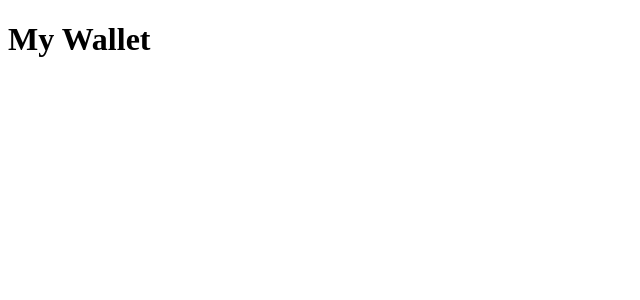
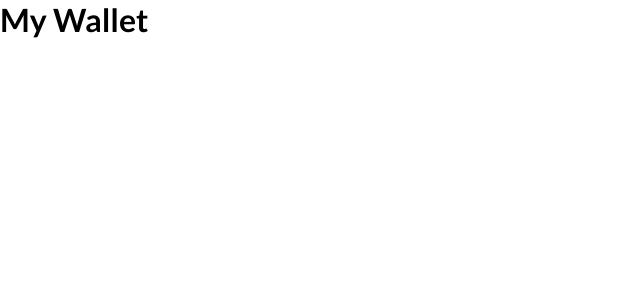
Before and after one commit to Luke0195/My-Digital-wallet, a React (Vite) app: page / in a window 1280 px wide. Shown: the top 300 px of the page, without its empty margins (0-640 px from the left). Built offline with nearby package versions, Linux system fonts and the light colour scheme.

Commit message:
feat: create global styles

```diff
--- a/index.html
+++ b/index.html
@@ -4,6 +4,12 @@
     <meta charset="UTF-8" />
     <link rel="icon" type="image/svg+xml" href="/vite.svg" />
     <meta name="viewport" content="width=device-width, initial-scale=1.0" />
+    <link rel="preconnect" href="https://fonts.googleapis.com" />
+    <link rel="preconnect" href="https://fonts.gstatic.com" crossorigin />
+    <link
+      href="https://fonts.googleapis.com/css2?family=Lato:wght@300;400;700&family=Poppins&display=swap"
+      rel="stylesheet"
+    />
     <title>My Wallet</title>
   </head>
   <body>
--- a/package.json
+++ b/package.json
@@ -12,11 +12,13 @@
   },
   "dependencies": {
     "react": "^18.2.0",
-    "react-dom": "^18.2.0"
+    "react-dom": "^18.2.0",
+    "styled-components": "^5.3.5"
   },
   "devDependencies": {
     "@types/react": "^18.0.17",
     "@types/react-dom": "^18.0.6",
+    "@types/styled-components": "^5.1.26",
     "@typescript-eslint/eslint-plugin": "^5.35.1",
     "@typescript-eslint/parser": "^5.35.1",
     "@vitejs/plugin-react": "^2.0.1",
--- a/src/App.tsx
+++ b/src/App.tsx
@@ -1,9 +1,10 @@
 import React from 'react'
-
+import GlobalStyles from './assets/styles/global'
 const App = () => {
   return (
     <>
       <h1> My Wallet</h1>
+      <GlobalStyles />
     </>
   )
 }
--- /dev/null
+++ b/src/assets/styles/global.ts
@@ -0,0 +1,38 @@
+import { createGlobalStyle } from 'styled-components'
+
+export default createGlobalStyle`
+*{
+    padding: 0;
+    margin:0;
+    outline: 0;
+    box-sizing:border-box;
+    font-family: 'Poppins' ;
+}
+
+html, body, #root{
+    height:100vh;
+    width:100%;
+}
+
+h1, h2 , h3, h4, h5 , h6{
+    font-family:'Lato';
+    font-size: 2rem;
+}
+
+
+body, input, button{
+    font-size: 1rem;
+}
+
+button{
+    cursor: pointer ;
+}
+
+a{
+    text-decoration: none ;
+}
+
+ul{
+    list-style:none ;
+}
+`
```
Also changed, not shown: 2 other files (tests, documents, lock files or other folders). Lines whose indentation alone changed are shown as unchanged.
